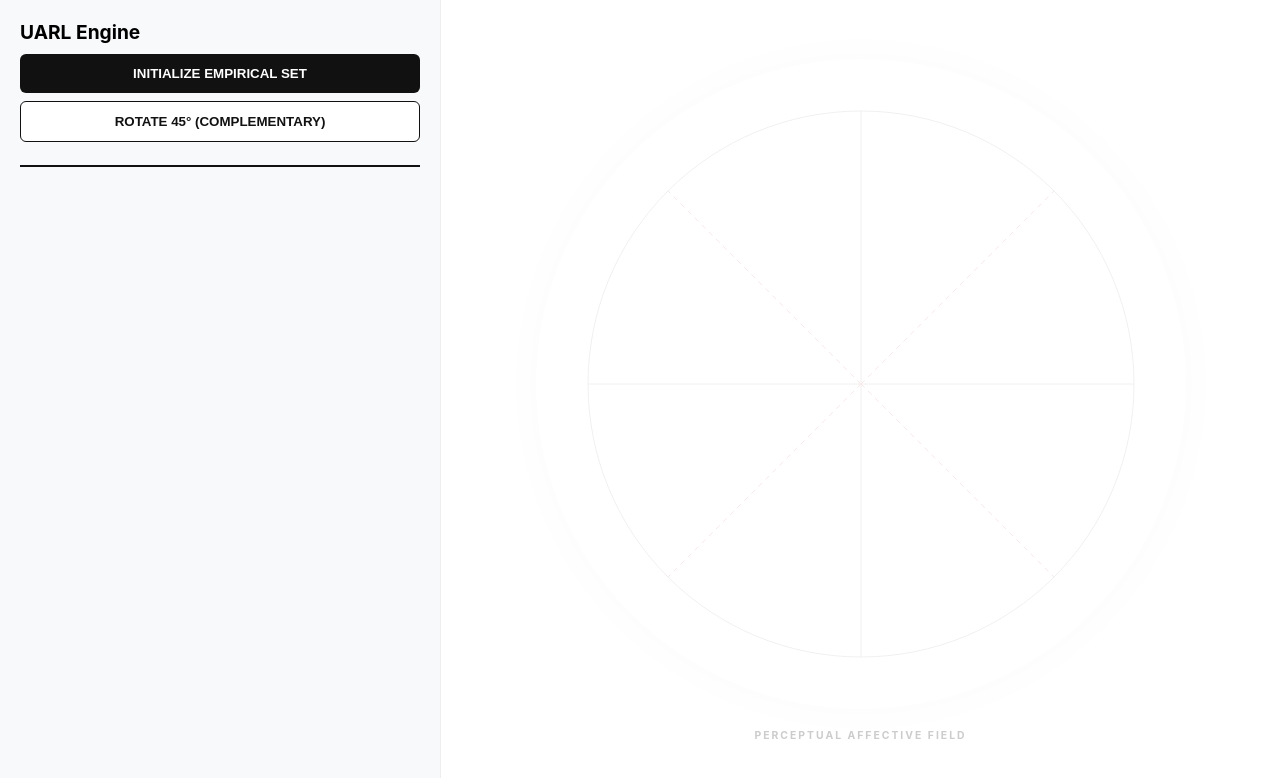
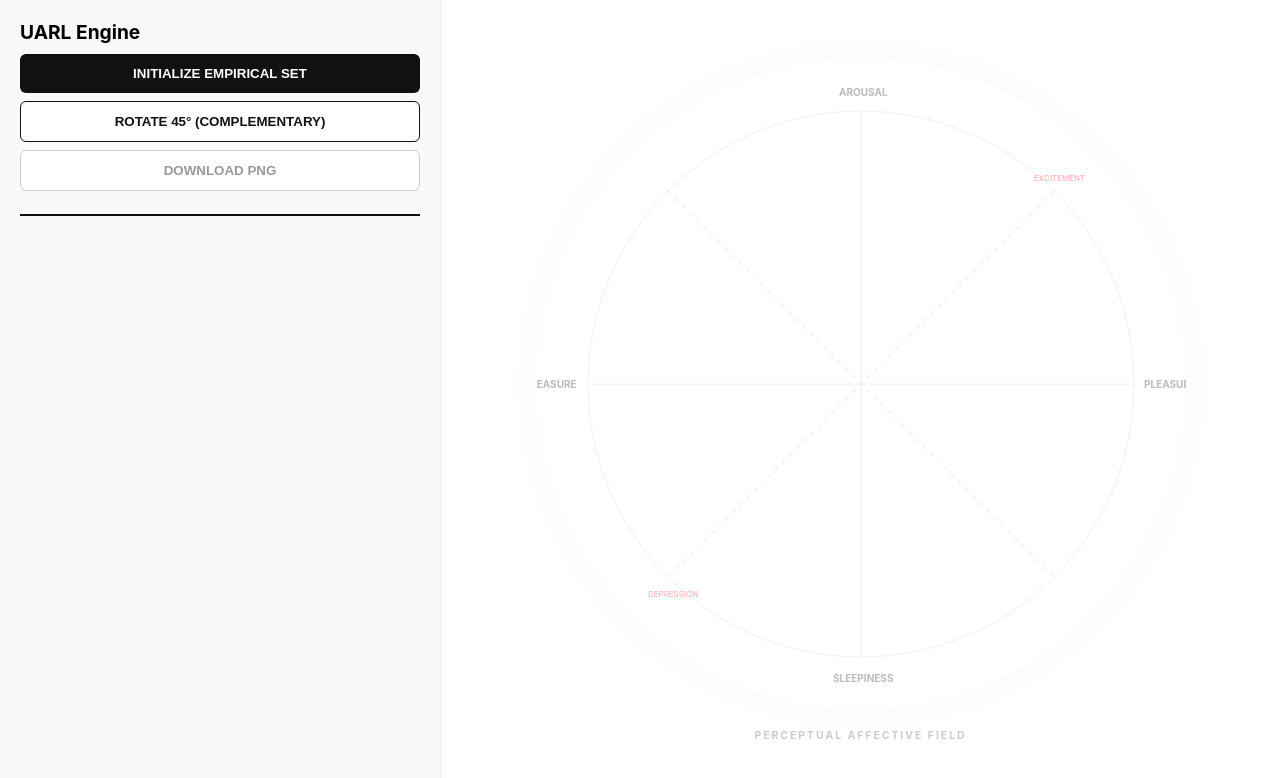
Before and after one commit to reen967/circle, a plain HTML site: page index.html in a window 1280 px wide. Both pictures are taken after a click on the button "ROTATE 45° (COMPLEMENTARY)". Drawn offline with Linux system fonts and the light colour scheme.

Commit message:
Update index.html

```diff
--- a/index.html
+++ b/index.html
@@ -24,6 +24,7 @@
         <h2>UARL Engine</h2>
         <button class="btn btn-primary" onclick="loadAllData()">INITIALIZE EMPIRICAL SET</button>
         <button class="btn btn-outline" onclick="toggleRotation()">ROTATE 45° (COMPLEMENTARY)</button>
+        <button class="btn btn-outline" style="border-color:#ccc; color:#999" onclick="saveImage()">DOWNLOAD PNG</button>
     </div>
     <div id="list"></div>
 </div>
@@ -49,12 +50,22 @@
     resize();
 
     function loadAllData() {
+        // Clear list first
         activeEmotions = AFFECTIVE_DATA.map(d => ({ ...d, visible: true, id: Math.random() }));
         updateUI();
         draw();
     }
 
-    function toggleRotation() { isRotated = !isRotated; draw(); }
+    function toggleRotation() {
+        isRotated = !isRotated;
+        draw();
+    }
+
+    function toggleVis(id) {
+        const em = activeEmotions.find(e => e.id === id);
+        if(em) em.visible = !em.visible;
+        draw();
+    }
 
     function updateUI() {
         const list = document.getElementById('list');
@@ -64,7 +75,7 @@
             div.className = 'emotion-card';
             div.style.borderLeft = `4px solid ${e.color}`;
             div.innerHTML = `
-                <input type="checkbox" checked onchange="toggleVis(${e.id})">
+                <input type="checkbox" ${e.visible ? 'checked' : ''} onchange="toggleVis(${e.id})">
                 <span style="flex:1; margin-left:10px;"><strong>${e.name}</strong></span>
                 <span style="color:#999">${e.angle}°</span>
             `;
@@ -78,46 +89,66 @@
         const cy = canvas.height / 2;
         const radius = canvas.width * 0.42;
 
-        // 1. Draw Grid
+        // 1. Primary Axes (Pleasure-Displeasure / Arousal-Sleep)
         ctx.strokeStyle = '#f0f0f0'; ctx.lineWidth = 1;
         ctx.beginPath(); ctx.arc(cx, cy, radius, 0, Math.PI*2); ctx.stroke();
+
+        // Draw standard axes
         ctx.beginPath(); ctx.moveTo(cx-radius, cy); ctx.lineTo(cx+radius, cy); ctx.stroke();
         ctx.beginPath(); ctx.moveTo(cx, cy-radius); ctx.lineTo(cx, cy+radius); ctx.stroke();
 
+        // 2. Rotated Axes (Excitement-Depression / Distress-Relaxation)
         if (isRotated) {
-            ctx.setLineDash([5, 5]); ctx.strokeStyle = '#f8e8e8';
-            for (let i = 0; i < 4; i++) {
-                let ang = (Math.PI/4) + (i * Math.PI/2);
-                ctx.beginPath(); ctx.moveTo(cx, cy);
-                ctx.lineTo(cx + Math.cos(ang)*radius, cy + Math.sin(ang)*radius); ctx.stroke();
-            }
+            ctx.strokeStyle = '#ffdede'; // Light Red for the alternative perspective
+            ctx.setLineDash([5, 5]);
+
+            // 45 degrees and 135 degrees lines
+            [45, 135].forEach(deg => {
+                const r = (deg * Math.PI) / 180;
+                ctx.beginPath();
+                ctx.moveTo(cx - Math.cos(r)*radius, cy - Math.sin(r)*radius);
+                ctx.lineTo(cx + Math.cos(r)*radius, cy + Math.sin(r)*radius);
+                ctx.stroke();
+            });
             ctx.setLineDash([]);
+
+            // Labels for Rotated Dimensions
+            ctx.fillStyle = '#ffaaaa'; ctx.font = '8px Inter';
+            ctx.fillText('EXCITEMENT', cx + Math.cos(Math.PI/4)*radius - 20, cy - Math.sin(Math.PI/4)*radius - 10);
+            ctx.fillText('DEPRESSION', cx - Math.cos(Math.PI/4)*radius - 20, cy + Math.sin(Math.PI/4)*radius + 20);
         }
 
-        // 2. Draw Fuzzy Sets (Multiply Blend Mode)
+        // Standard Axis Labels
+        ctx.fillStyle = '#bbb'; ctx.font = 'bold 10px Inter';
+        ctx.fillText('PLEASURE', cx + radius + 10, cy + 4);
+        ctx.fillText('DISPLEASURE', cx - radius - 80, cy + 4);
+        ctx.fillText('AROUSAL', cx - 22, cy - radius - 15);
+        ctx.fillText('SLEEPINESS', cx - 28, cy + radius + 25);
+
+        // 3. Draw Fuzzy Sets (Multiply Mode)
         ctx.globalCompositeOperation = 'multiply';
         activeEmotions.forEach(e => {
             if (!e.visible) return;
+            // Angle math: Russell 0 is East, counter-clockwise. Canvas 0 is East, clockwise.
+            // We multiply by -1 to reverse direction.
             const rad = (e.angle * Math.PI) / 180 * -1;
             const vLen = radius * e.p;
             const tx = cx + Math.cos(rad) * vLen;
             const ty = cy + Math.sin(rad) * vLen;
             const fuzzRadius = e.spread * 15;
 
-            // Membership Gradient
             const grad = ctx.createRadialGradient(tx, ty, 0, tx, ty, fuzzRadius);
             grad.addColorStop(0, e.color + '66');
             grad.addColorStop(1, 'rgba(255,255,255,0)');
             ctx.fillStyle = grad;
             ctx.beginPath(); ctx.arc(tx, ty, fuzzRadius, 0, Math.PI*2); ctx.fill();
 
-            // Boundary Dotted Line
             ctx.strokeStyle = e.color + '44'; ctx.setLineDash([2, 3]);
             ctx.beginPath(); ctx.arc(tx, ty, fuzzRadius, 0, Math.PI*2); ctx.stroke();
             ctx.setLineDash([]);
         });
 
-        // 3. Draw Points and Labels
+        // 4. Draw Core Points
         ctx.globalCompositeOperation = 'source-over';
         activeEmotions.forEach(e => {
             if (!e.visible) return;
@@ -136,11 +167,10 @@
 
     function saveImage() {
         const link = document.createElement('a');
-        link.download = 'uarl_perceptual_disk.png';
+        link.download = 'uarl_scientific_map.png';
         link.href = canvas.toDataURL();
         link.click();
     }
 </script>
-
 </body>
 </html>
```
